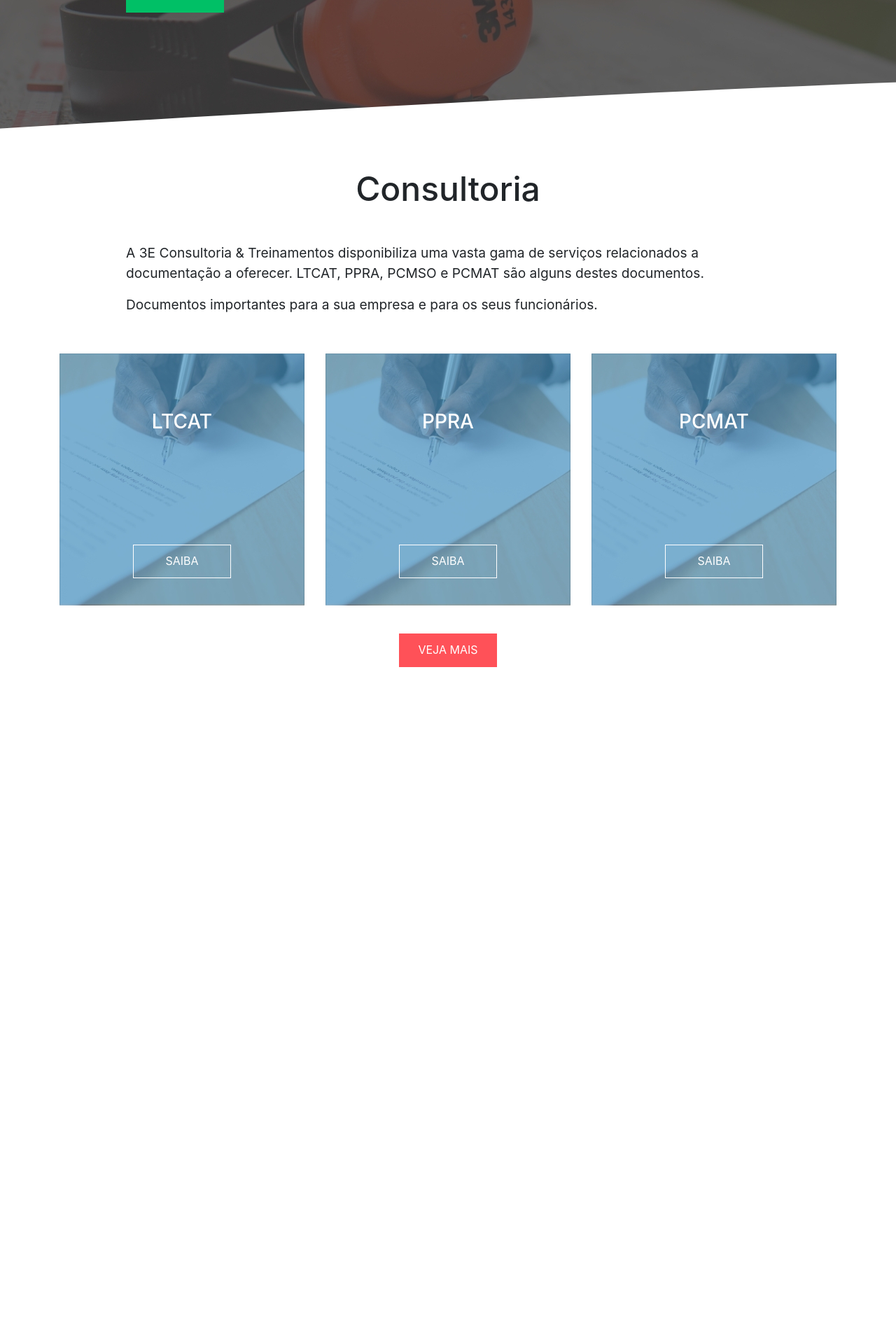
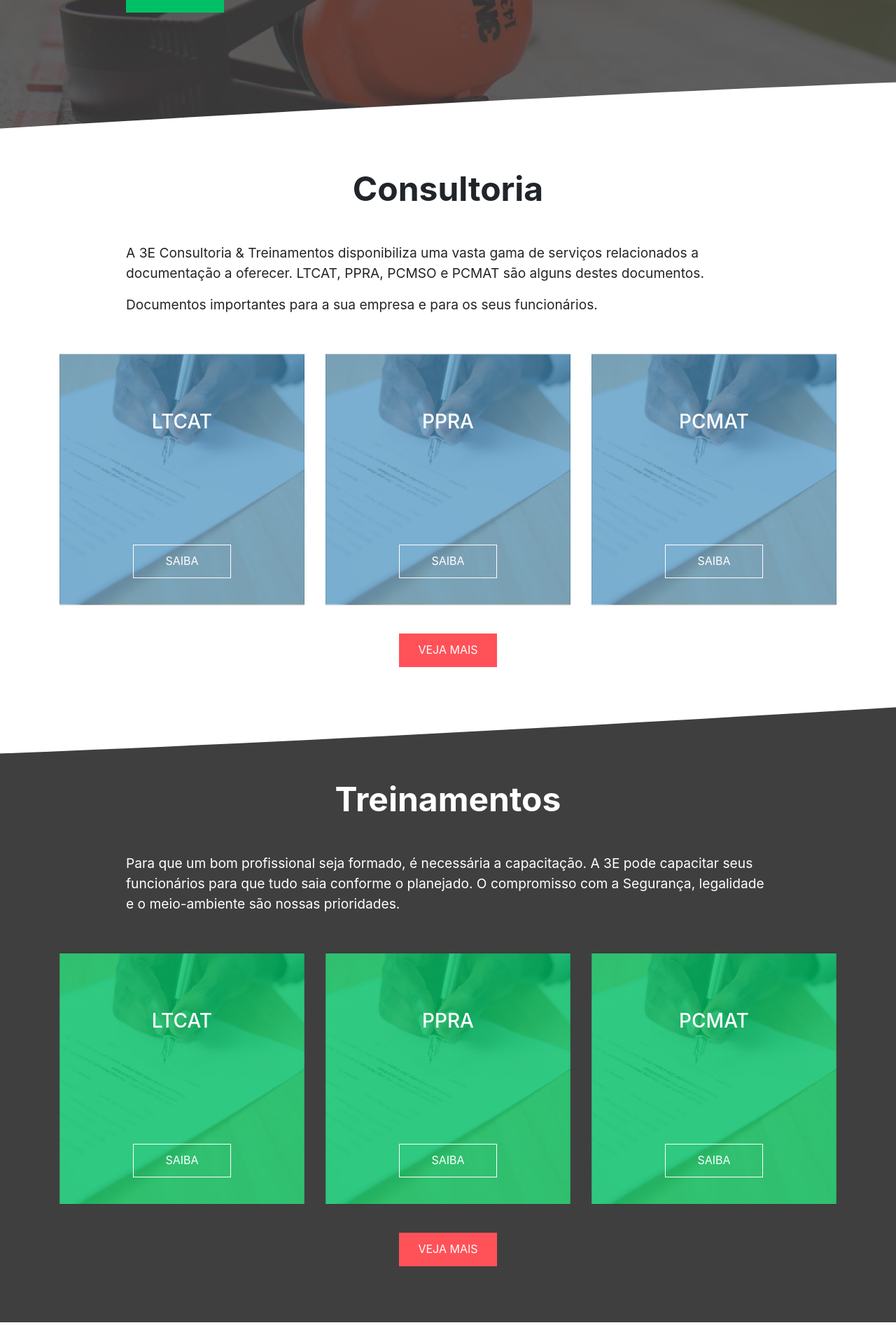
Before and after one commit to caraujo07/caraujo07.github.io, a PHP site: page /index2.html in a window 1280 px wide. Shown: the part 512-2432 px from the top of the page at 70% size. Before the commit the page ends 1465 px from the top, so only its background shows below. Run offline with PHP 8.4, Linux system fonts and the light colour scheme.

Commit message:
Alterações de CSS

```diff
--- a/css/index2.css
+++ b/css/index2.css
@@ -14,6 +14,7 @@ h2 {
   text-align: center;
   position: relative;
   padding-bottom: 40px;
+  font-weight: bold;
 }
 
 p {
@@ -282,6 +283,7 @@ p {
 
 #cons .card {
   background: url('../img/card.jpg') no-repeat center center;
+  background-size: cover;
 }
 
 #cons a.cardbtn:hover {
@@ -289,7 +291,76 @@ p {
 }
 
 
+/* TRAINNING */
+
+#trainning {
+  padding: 20vh 0 10vh 0;
+  background: #403F3F;
+  color: #FFF;
+}
+
+#trainning .card {
+  background: url('../img/card-2.jpg') no-repeat center center;
+  background-size: cover;
+}
+
+#trainning a.cardbtn:hover {
+  color: #00C066;
+}
+
+
+/* WHO */
+
+#who {
+  padding-top: 10vh;
+}
+
+#who .intro {
+  padding-bottom: 30px;
+}
+
+#who .leaf {
+  margin-top: -23%;
+  text-align: center;
+}
+
+#who .leaf img {
+  padding-bottom: 20px;
+}
+
+#who .leaf h3 {
+  text-transform: uppercase;
+  font-size: 24px;
+}
+
+#who .leaf p {
+  font-size: 18px;
+}
+
+#who .marca-tree {
+  margin: 0 auto;
+  display: block;
+}
+
+#who .btncall {
+  background: #403F3F;
+}
+
+#who .btncall:hover {
+  background: rgb(51, 51, 51)
+}
+
+
 /* RESPONSIVE */
+
+
+
+@media (max-width: 767px) {
+  #who .leaf {
+    margin-top: initial;
+    margin-bottom: 60px;
+  }
+}
 
 /* Small devices (landscape phones, 576px and up) */
 @media (min-width: 576px) {
--- a/index2.html
+++ b/index2.html
@@ -169,6 +169,96 @@
       </div>
     </div>
   </section>
+  <section id="trainning">
+    <div class="container">
+      <div class="row">
+        <div class="col-md-6 offset-md-3">
+          <h2>Treinamentos</h2>
+        </div>
+      </div>
+      <div class="row">
+        <div class="col-md-10 offset-md-1">
+          <div class="intro">
+            <p>Para que um bom profissional seja formado, é necessária a capacitação. A 3E pode capacitar seus funcionários para que tudo saia conforme o planejado. O compromisso com a Segurança, legalidade e o meio-ambiente são nossas prioridades.</p>
+          </div>
+        </div>
+      </div>
+      <div class="row">
+        <div class="col-md-4">
+          <a href="#">
+            <div class="card">
+              <h3>LTCAT</h3>
+              <a href="#" class="cardbtn">SAIBA</a>
+            </div>
+          </a>
+        </div>
+        <div class="col-md-4">
+          <a href="#">
+            <div class="card">
+              <h3>PPRA</h3>
+              <a href="#" class="cardbtn">SAIBA</a>
+            </div>
+          </a>
+        </div>
+        <div class="col-md-4">
+          <a href="#">
+            <div class="card">
+              <h3>PCMAT</h3>
+              <a href="#" class="cardbtn">SAIBA</a>
+            </div>
+          </a>
+        </div>
+        <div class="col-md-10 offset-md-1">
+          <a href="#" class="btn btncall">Veja mais</a>
+        </div>
+      </div>
+    </div>
+  </section>
+  <section id="who">
+    <div class="container">
+      <div class="row">
+        <div class="col-md-6 offset-md-3">
+          <h2>Quem somos</h2>
+        </div>
+      </div>
+      <div class="row">
+        <div class="col-md-10 offset-md-1">
+          <div class="intro">
+            <p>Para que um bom profissional seja formado, é necessária a capacitação. A 3E pode capacitar seus funcionários para que tudo saia conforme o planejado. O compromisso com a Segurança, legalidade e o meio-ambiente são nossas prioridades.</p>
+          </div>
+        </div>
+      </div>
+      <div class="row">
+        <div class="d-none d-md-block col-md-10 offset-md-1">
+          <img class="img-fluid marca-tree" src="img/try.png" alt="Apresentação da 3E">
+        </div>
+        <div class="col-md-4">
+          <div class="leaf">
+            <img class="img-fluid" src="img/missao.png" alt="Missão">
+            <h3>Missão</h3>
+            <p>Aqui vai um curto texto sobre a missão da empresa. No mínimo três linhas para que a harmonização fique correta.</p>
+          </div>
+        </div>
+        <div class="col-md-4">
+          <div class="leaf">
+            <img class="img-fluid" src="img/visao.png" alt="Visão">
+            <h3>Visão</h3>
+            <p>Aqui vai um curto texto sobre a missão da empresa. No mínimo três linhas para que a harmonização fique correta.</p>
+          </div>
+        </div>
+        <div class="col-md-4">
+          <div class="leaf">
+            <img class="img-fluid" src="img/valores.png" alt="Valores">
+            <h3>Valores</h3>
+            <p>Aqui vai um curto texto sobre a missão da empresa. No mínimo três linhas para que a harmonização fique correta.</p>
+          </div>
+        </div>
+        <div class="col-md-10 offset-md-1">
+          <a href="#" class="btn btncall">Veja mais</a>
+        </div>
+      </div>
+    </div>
+  </section>
 
 
   <script src="https://cdnjs.cloudflare.com/ajax/libs/jquery/3.4.1/jquery.min.js"></script>
```
Also changed, not shown: img/try.png (added).
